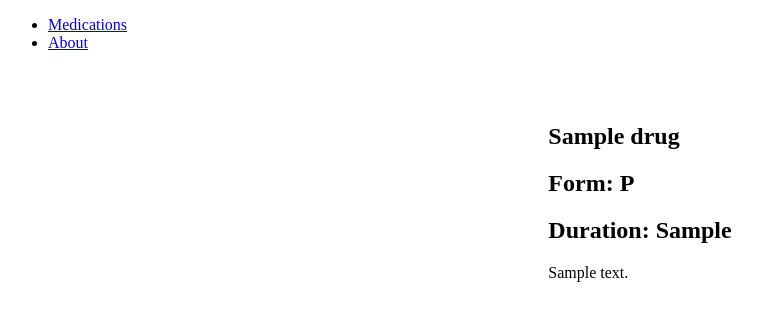
After one commit to BriannaRocha/mindful-dose, a Django app: page /medications/1/ in a window 1280 px wide. The commit adds this page. Shown: the top 332 px of the page, without its empty margins (0-762 px from the left). Run offline with Django 4.2, Linux system fonts and the light colour scheme; tables that the repository leaves empty hold one stand-in row (values such as "Sample post").

Commit message:
add drug detail.html and css, update urls

```diff
--- /dev/null
+++ b/main_app/static/css/drugs/drug-detail.css
@@ -0,0 +1,7 @@
+.drug-container {
+  padding: 35px 30px;
+  display: flex;
+  flex-direction: column;
+  align-items: center;
+  justify-content: center;
+}
--- /dev/null
+++ b/main_app/templates/drugs/detail.html
@@ -0,0 +1,29 @@
+{% extends 'base.html' %}
+{% load static %}
+
+{% block head %}
+<link
+  rel="stylesheet"
+  type="text/css"
+  href="{% static 'css/drugs/drug-detail.css' %}"
+/>
+{% endblock %}
+
+{% block content %}
+
+<section class="drug-container">
+  {% comment %} <div class="cat-img">
+    <img
+      src="{% static 'images/sk8r-boi-cat.svg' %}"
+      alt="A skater boy cat"
+    >
+  </div> {% endcomment %}
+  <div class="drug-details">
+    <h1>{{ drug.name }}</h1>
+    <h2>Form: {{ drug.form }}</h2>
+    <h2>Duration: {{ drug.duration }}</h2>
+    <p>{{ drug.notes }}</p>
+  </div>
+</section>
+
+{% endblock %}
--- a/main_app/templates/drugs/index.html
+++ b/main_app/templates/drugs/index.html
@@ -27,8 +27,7 @@
         </div> {% endcomment %}
         <h2 class="card-title">{{ drug.name }}</h2>
           <p>Form: {{ drug.form }}</p>
-          <p>Form: {{ drug.duration }}</p>
-        <p><small>{{ drug.notes }}</small></p>
+          <p>Duration: {{ drug.duration }}</p>
       </div>
     </a>
   </div>
--- a/main_app/urls.py
+++ b/main_app/urls.py
@@ -4,6 +4,6 @@ from . import views
 urlpatterns = [
   path('', views.home, name='home'),
   path('about/', views.about, name='about'),
-  path('drugs/', views.drug_index, name='drug-index'),
-  path('drugs/<int:drug_id>/', views.drug_detail, name='drug-detail'),
+  path('medications/', views.drug_index, name='drug-index'),
+  path('medications/<int:drug_id>/', views.drug_detail, name='drug-detail'),
 ]
```
